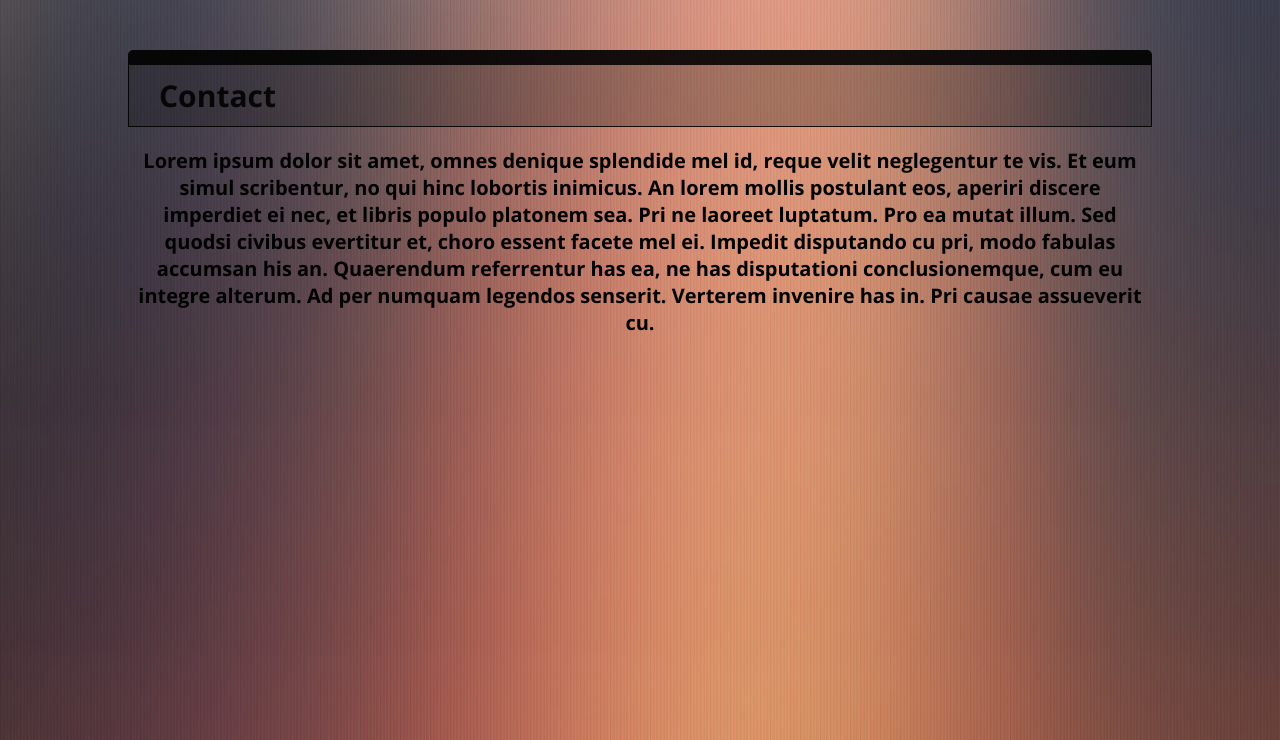
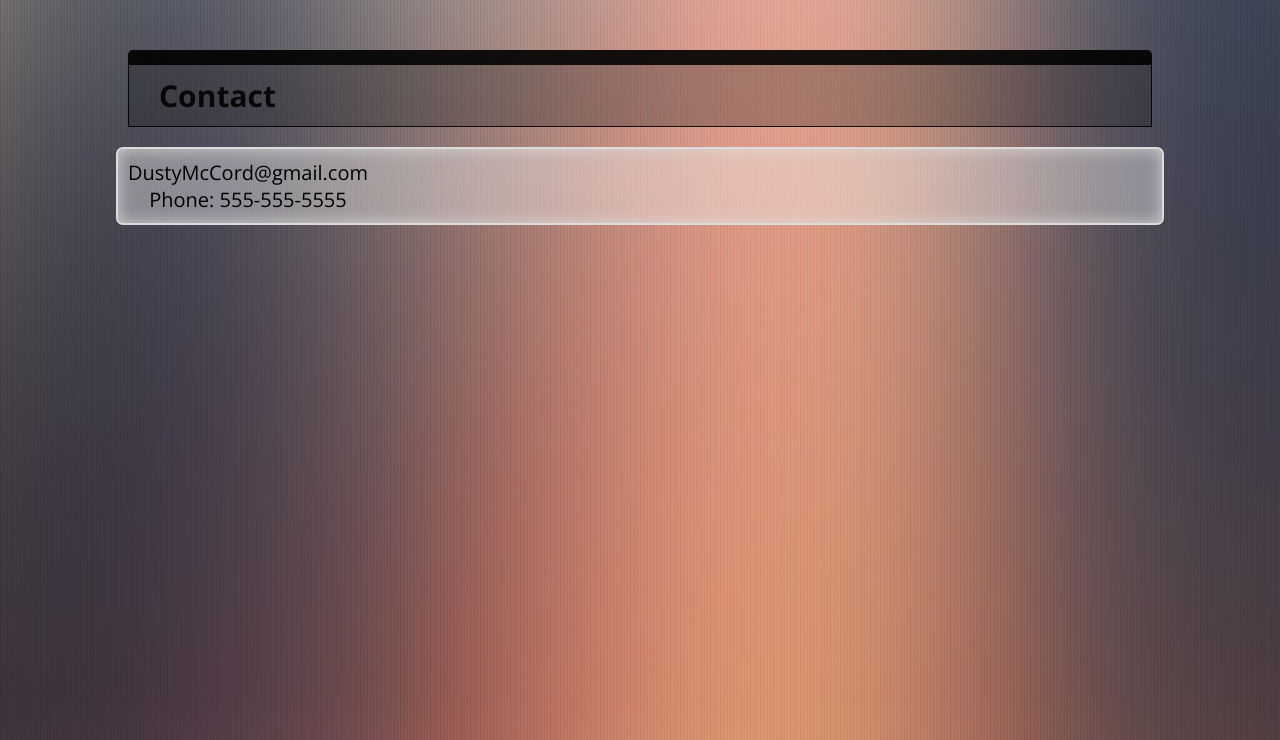
Before and after one commit to dustatron/Dusty-Portfolio-, a plain HTML site: page index.html in a window 1280 px wide. Shown: the part 1615-2355 px from the top of the page. Drawn offline with nearby package versions, Linux system fonts and the light colour scheme.

Commit message:
adjusted comment section and bg size

```diff
--- a/css/master.css
+++ b/css/master.css
@@ -20,7 +20,7 @@ body {
 #paper-texture {
 	display: none;
 	width: 100%;
-	height: 350vh;
+	height: 300vh;
 	position: absolute;
 	left: 0px;
 	top: -800px;
@@ -32,7 +32,7 @@ body {
 
 #background{
 	width: 100%;
-  height: 350vh;
+  height: 400vh;
   position: absolute;
   left: 0px;
   top: 0px;
@@ -240,6 +240,7 @@ body {
 	margin: auto;
 	width: 80%;
 	max-height: about;
+	display: -webkit-flex;
 	display: flex;
 	flex-direction: row;
 	flex-wrap: nowrap;
@@ -297,6 +298,7 @@ body {
 }
 
 .col-3 {
+	display: -webkit-flex;
 	display: flex;
 	padding: 10px;
 	margin-bottom: 15px;
--- a/index.html
+++ b/index.html
@@ -94,10 +94,11 @@ Impedit disputando cu pri, modo fabulas accumsan his an. Quaerendum referrentur
 
 		<div id="contact" class="padding">
 			<h2 class="header">Contact</h2>
-			<div class="inner_content">
-			<p>Lorem ipsum dolor sit amet, omnes denique splendide mel id, reque velit neglegentur te vis. Et eum simul scribentur, no qui hinc lobortis inimicus. An lorem mollis postulant eos, aperiri discere imperdiet ei nec, et libris populo platonem sea. Pri ne laoreet luptatum. Pro ea mutat illum. Sed quodsi civibus evertitur et, choro essent facete mel ei.
-
-Impedit disputando cu pri, modo fabulas accumsan his an. Quaerendum referrentur has ea, ne has disputationi conclusionemque, cum eu integre alterum. Ad per numquam legendos senserit. Verterem invenire has in. Pri causae assueverit cu.</p>
+			<div class="inner_content col-3 ">
+			<p>
+        DustyMcCord@gmail.com<br/>
+        Phone: 555-555-5555
+      </p>
 				</div>
 		</div>
 
```
